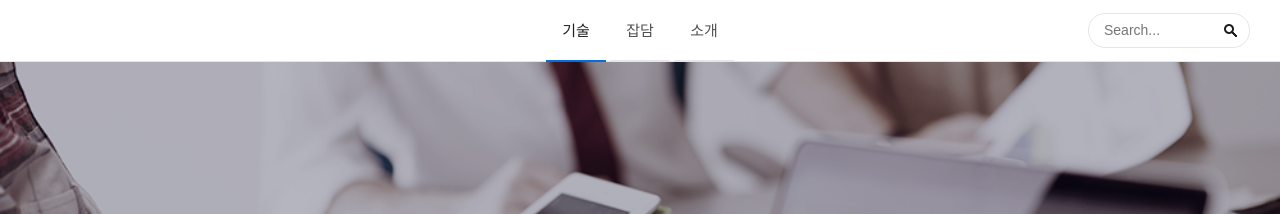
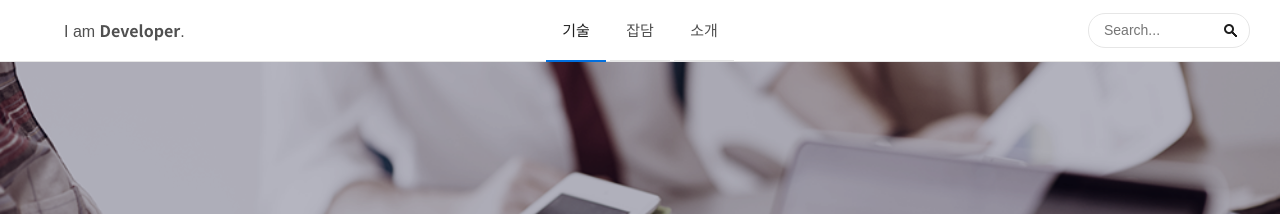
Before and after one commit to soultree1984/soultree1984.github.io, a Jekyll site: the page built from authors.md, in a window 1280 px wide. Shown: the top 214 px of the page. Built offline with Jekyll 4.4.1, drawn with Linux system fonts in a browser that asks for light colours; some web fonts are replaced.

Commit message:
no message

```diff
--- a/_includes/header.html
+++ b/_includes/header.html
@@ -1,3 +1,26 @@
+<style>
+
+    @media only screen and (max-width: 720px){
+        .logo {
+            position: absolute;
+            top: 15px;
+            left: 37%;
+            margin: 0 0;
+            padding: 0;
+        }
+    }
+
+    @media only screen and (min-width: 721px){
+        .logo {
+            position: absolute;
+            top: 18px;
+            left: 5%;
+            margin: 0 0;
+            padding: 0;
+        }
+    }
+
+</style>
 <div id="header">
     <button id="menu-toggle" type="button">
         <span class="sr-only">Toggle Navigation Menu</span>
@@ -5,6 +28,9 @@
     <button id="search-toggle" type="button">
         <span class="sr-only">Toggle Search Form</span>
     </button>
+    <a class="logo" href="/">
+        <span>I am <span style="font-weight: bold;">Developer</span>. </span>
+    </a>
     <div id="search">
         <input id="search-input" type="search" placeholder="Search..." value="" />
     </div>
```
